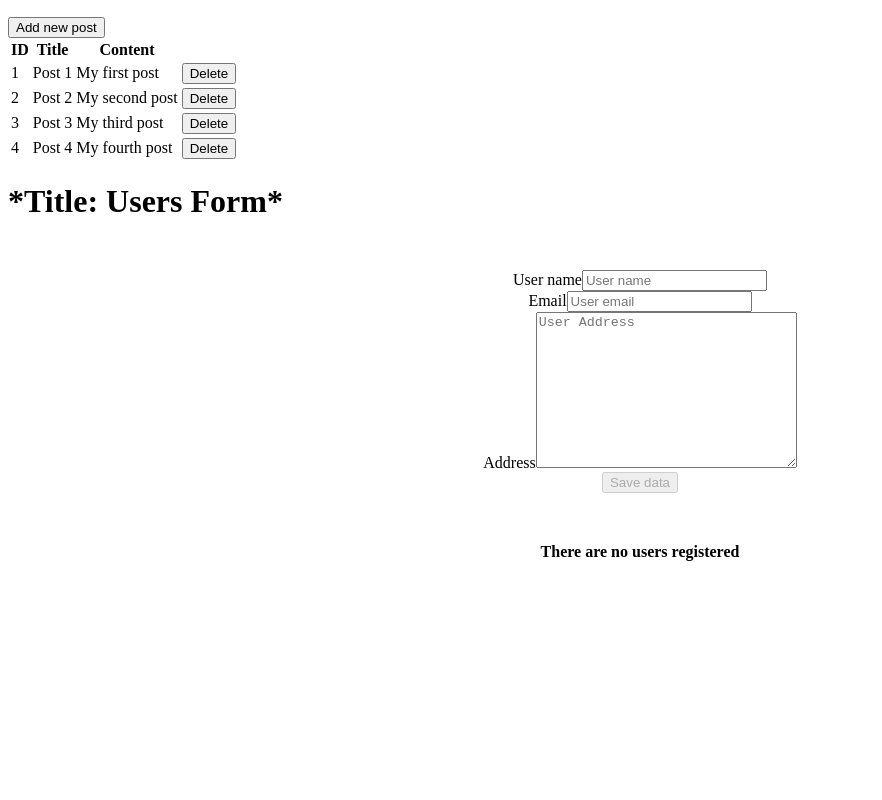
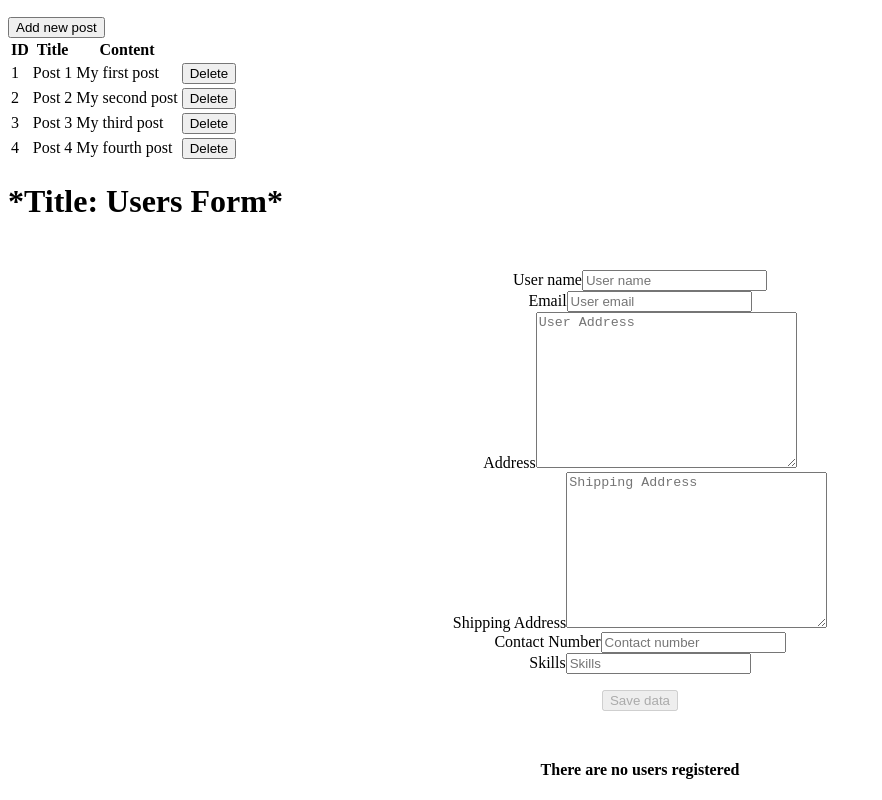
Before and after one commit to Overload-Inc/Reddy-Blog, an Angular app: page / in a window 1280 px wide. Shown: the part 1149-1949 px from the top of the page, without its empty margins (0-882 px from the left). Before the commit the page ends 1731 px from the top, so only its background shows below. Built offline with nearby package versions, Linux system fonts and the light colour scheme.

Commit message:
Update ReactiveForms, FormGroups, Nested FormGroups, and Validators

```diff
--- a/src/app/components/user/user.component.html
+++ b/src/app/components/user/user.component.html
@@ -5,35 +5,76 @@
 
   <div class="form-area">
 
-    <!-- Use of NgForm template to send and manipulate form values via (ngSubmit) -->
-    <form #userForm="ngForm" (ngSubmit)="onSubmit(userForm)">
+    <!-- Reactive form -->
+    <form [formGroup]="userForm" (ngSubmit)="addUser()">
 
       <div class="form-group">
         <label>User name</label>
-        <input type="text" placeholder="User name"
-               class="form-control" name="fullName"
-               ngModel #fullName="ngModel"
-               (change)="getValue(fullName)" required>
-        <div class="alert alert-danger" *ngIf="fullName.invalid && fullName.touched">User name is required</div>
+        <input type="text" placeholder="User name" class="form-control"
+               name="fullName" formControlName="fullName">
+
+        <div class="alert alert-danger" *ngIf="fullName.invalid && fullName.touched">
+          <div *ngIf="fullName.errors?.required">User full name is required</div>
+          <div *ngIf="fullName.errors?.minlength">User full name must be at least 5 letters long</div>
+        </div>
       </div>
 
       <div class="form-group">
         <label>Email</label>
-        <input type="email" placeholder="User email"
-               class="form-control" name="email"
-               #email="ngModel" (change)="getValue(email)"
-               pattern="[a-z0-9._%+-]+@[a-z0-9.-]+\.[a-z]{2,}$"
-               ngModel required>
-        <div class="alert alert-danger" *ngIf="email.invalid && email.touched">Email is required</div>
+        <input type="email" placeholder="User email" class="form-control"
+               name="email" formControlName="email">
+
+        <div class="alert alert-danger" *ngIf="email.invalid && email.touched">
+          <div *ngIf="email.errors?.required">The email is required</div>
+          <div *ngIf="email.errors?.email">The email is invalid</div>
+        </div>
       </div>
 
-      <div class="form-group">
-        <label>Address</label>
-        <textarea cols="30" rows="10" placeholder="User Address"
-                  class="form-control" name="address"
-                  #address="ngModel" (change)="getValue(address)"
-                  ngModel required></textarea>
-        <div class="alert alert-danger" *ngIf="address.invalid && address.touched">User address is required</div>
+      <!-- Nested form group -->
+      <div formGroupName="contactDetails">
+        <div class="form-group">
+          <label>Address</label>
+          <textarea cols="30" rows="10" placeholder="User Address" class="form-control"
+                    name="address" formControlName="address"></textarea>
+
+          <div class="alert alert-danger" *ngIf="address.invalid && address.touched">
+            <div *ngIf="address.errors?.required">Address is required</div>
+          </div>
+        </div>
+
+        <div class="form-group">
+          <label>Shipping Address</label>
+          <textarea cols="30" rows="10" placeholder="Shipping Address" class="form-control"
+                    name="shippingAddress" formControlName="shippingAddress"></textarea>
+
+          <div class="alert alert-danger" *ngIf="shippingAddress.invalid && shippingAddress.touched">
+            <div *ngIf="shippingAddress.errors?.required">Shipping address is required</div>
+          </div>
+        </div>
+
+        <div class="form-group">
+          <label>Contact Number</label>
+          <input type="text" placeholder="Contact number" class="form-control"
+                 name="contactNumber" formControlName="contactNumber">
+
+          <div class="alert alert-danger" *ngIf="contactNumber.invalid && contactNumber.touched">
+            <div *ngIf="contactNumber.errors?.required">Contact number is required</div>
+            <div *ngIf="contactNumber.errors?.number">Contact number not valid</div>
+          </div>
+        </div>
+
+        <div class="form-group">
+          <label>Skills</label>
+          <input type="text" placeholder="Skills" class="form-control"
+                 #skill (keyup.enter)="addSkills(skill)">
+          <ul class="list-group">
+            <li class="list-group-item" *ngFor="let skill of skills.controls; let i = index">
+              {{ skill.value }}
+              <a class="btn btn-sm btn-danger" (click)="removeSkill(i)">X</a>
+            </li>
+          </ul>
+        </div>
+
       </div>
 
       <button type="submit" class="btn btn-primary" [disabled]="userForm.invalid">Save data</button>
```
